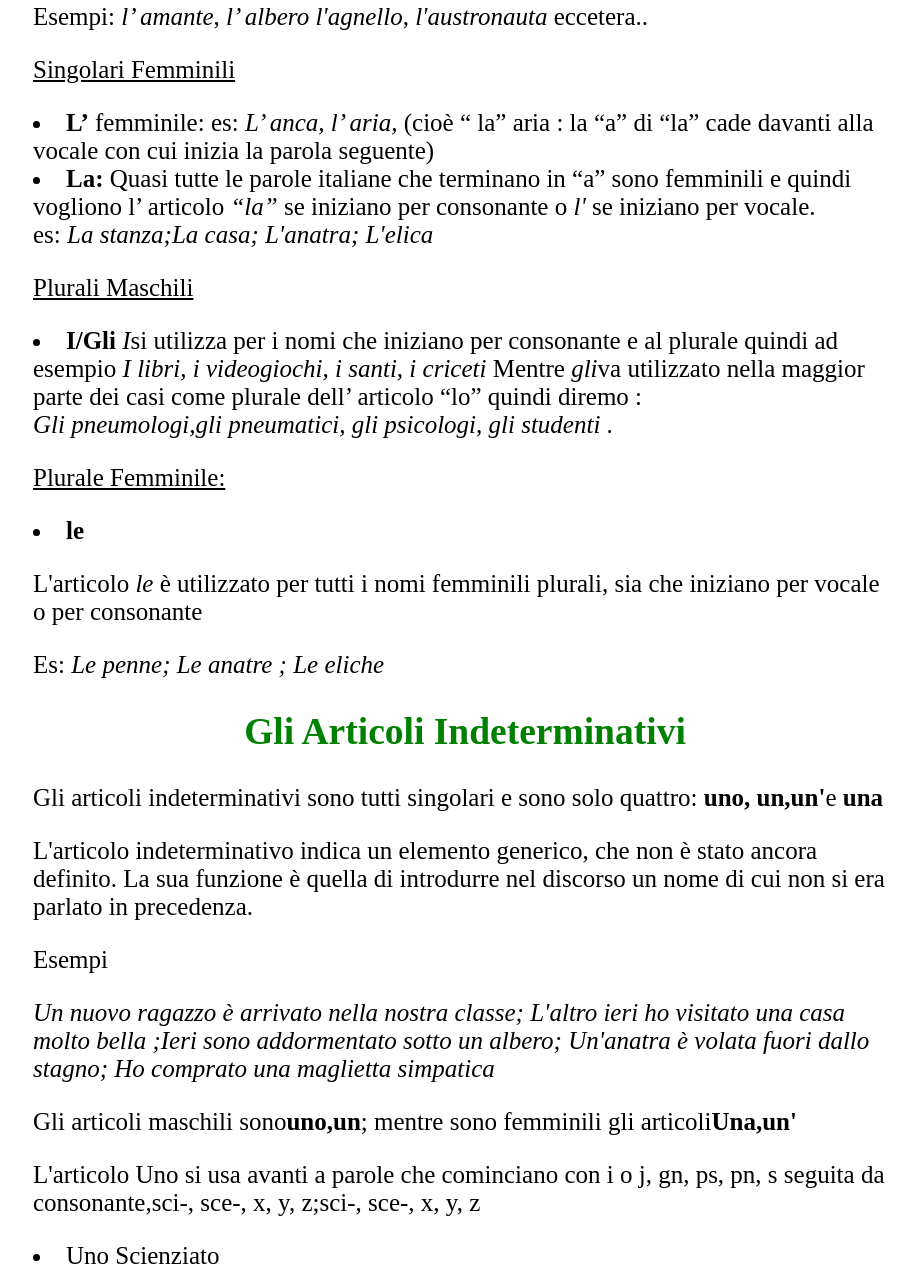
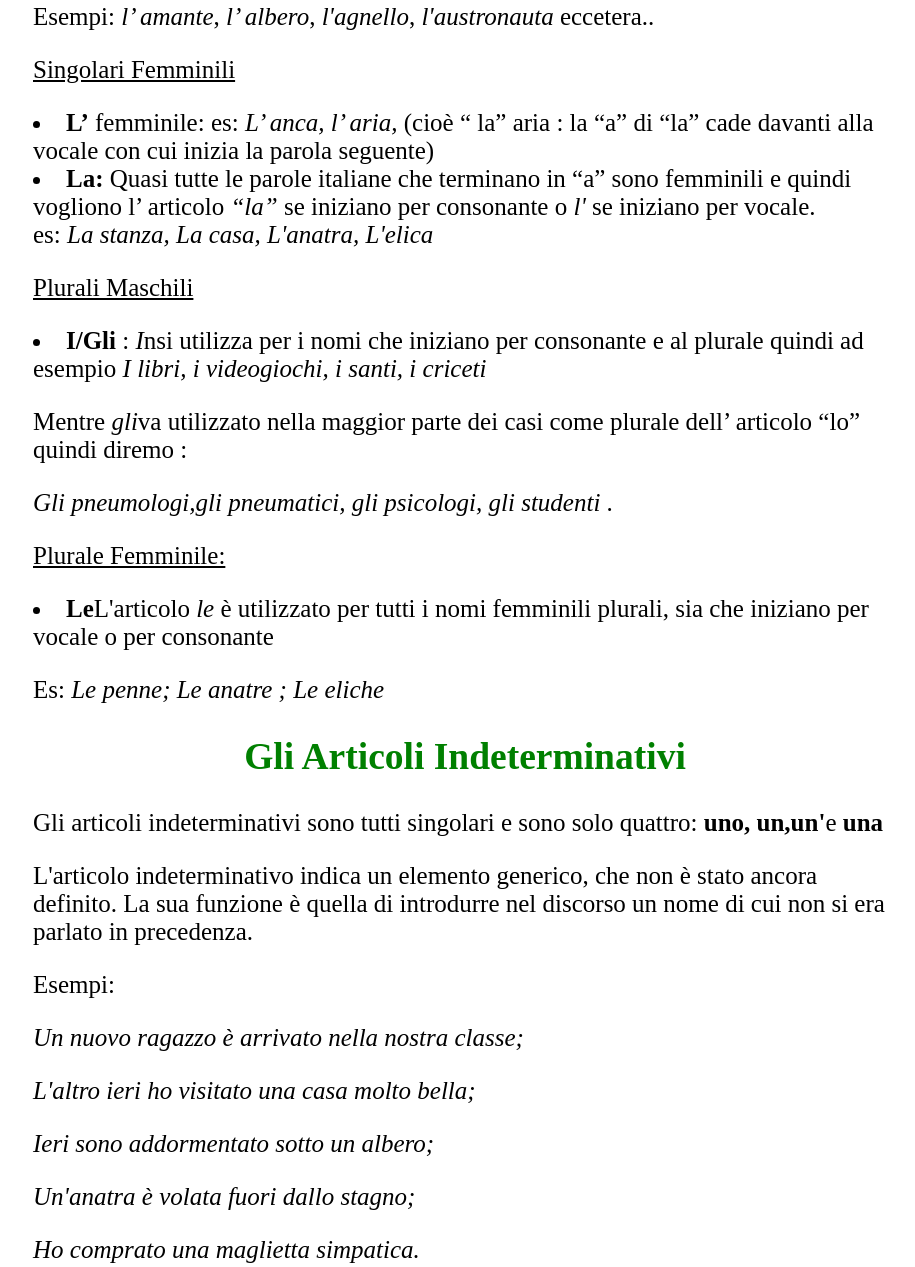
Before and after one commit to brunobon67/Accento-Italiano-, a plain HTML site: page articoli.html in a window 1280 px wide. Shown: the part 1205-2472 px from the top of the page, without its empty margins (275-1190 px from the left). Drawn offline with Linux system fonts and the light colour scheme.

Commit message:
Update articoli.html

```diff
--- a/articoli.html
+++ b/articoli.html
@@ -348,17 +348,16 @@ L’ articolo <strong>Il</strong> va davanti alle parole che iniziano per conson
     <li>"z":  <i>lo zaino </i></li>
     <li>"s" + consonante, es: <i> lo studente</i>  </li></p>
 <p> L’ articolo<strong> L’</strong>, invece, viene utilizzato prima di tutte le parole che iniziano  per vocale, sia maschili che femminili</p>
-<p> Esempi:  <i>l’ amante</i>, <i>l’ albero</i> <i> l'agnello</i>, <i> l'austronauta</i> eccetera.. </p>
+<p> Esempi:  <i>l’ amante</i>, <i>l’ albero</i>, <i> l'agnello</i>, <i> l'austronauta</i> eccetera.. </p>
 <p><u>Singolari Femminili</u></p>
  <li> <strong>L’</strong> femminile:  es: <i>L’ anca, l’ aria,</i>  (cioè “ la” aria : la “a” di “la” cade davanti alla vocale con cui inizia la parola seguente)</li>
-<li><Strong>La: </strong> Quasi tutte le parole italiane che terminano in “a” sono femminili e quindi vogliono l’ articolo <i>“la”</i> se iniziano per consonante o <i>l'</i> se iniziano per vocale.</li> es: <i> La stanza;La casa; L'anatra; L'elica</i></p>
+<li><Strong>La: </strong> Quasi tutte le parole italiane che terminano in “a” sono femminili e quindi vogliono l’ articolo <i>“la”</i> se iniziano per consonante o <i>l'</i> se iniziano per vocale.</li> es: <i> La stanza, La casa, L'anatra, L'elica</i></p>
 <p><u>Plurali Maschili </u> </p>
-  <li> <strong>I/Gli</strong> <i>I</i>si utilizza per i nomi che iniziano per consonante e al plurale quindi ad esempio <i>I libri, i videogiochi, i santi, i criceti</i>
- Mentre <i>gli</i>va utilizzato nella maggior parte dei casi come plurale dell’ articolo “lo” quindi diremo :<br>
+  <li> <strong>I/Gli</strong> : <i>I</i>nsi utilizza per i nomi che iniziano per consonante e al plurale quindi ad esempio <i>I libri, i videogiochi, i santi, i criceti</i>
+<p> Mentre <i>gli</i>va utilizzato nella maggior parte dei casi come plurale dell’ articolo “lo” quindi diremo :</p>
 <i>Gli pneumologi,gli pneumatici, gli psicologi, gli studenti </i>.</li>
 <p><u> Plurale Femminile: </u> </p>
- <li> <b> le</b>
-   <p>L'articolo <i>le</i> è utilizzato per tutti  i nomi femminili plurali, sia che iniziano per vocale o per consonante </p>
+ <li> <b> Le</b>L'articolo <i>le</i> è utilizzato per tutti  i nomi femminili plurali, sia che iniziano per vocale o per consonante </p>
    Es: <i> Le penne; Le anatre ; Le eliche </i>
    </p></li>
 
@@ -366,13 +365,13 @@ L’ articolo <strong>Il</strong> va davanti alle parole che iniziano per conson
 color : green"> Gli Articoli Indeterminativi </h2>
 <p> <p>Gli articoli indeterminativi sono tutti singolari e sono solo quattro: <strong>uno, un,un'</strong>e <strong>una</strong> </p>
  <p>L'articolo indeterminativo indica un elemento generico, che non è stato ancora definito. La sua funzione è quella di introdurre nel discorso un nome di cui non si era parlato in precedenza.</p>
-<p>Esempi</p>
-<i>Un nuovo ragazzo è arrivato nella nostra classe; L'altro ieri ho visitato una casa molto bella ;Ieri sono addormentato sotto un albero; Un'anatra è volata fuori dallo stagno; Ho comprato una maglietta simpatica</i>
+<p>Esempi:</p>
+<p><i>Un nuovo ragazzo è arrivato nella nostra classe;</p> <p>L'altro ieri ho visitato una casa molto bella;</p><p>Ieri sono addormentato sotto un albero;</p><p> Un'anatra è volata fuori dallo stagno;</p> <p>Ho comprato una maglietta simpatica.</i><p>
 </p>
 
 
 
-<p>Gli articoli maschili sono<strong>uno,un</strong>; mentre sono femminili gli articoli<strong>Una,un'</strong>
+<p>Gli articoli maschili sono<strong> uno,un</strong>; mentre sono femminili gli articoli<strong> Una,un'</strong>
  <p>L'articolo Uno si usa avanti a parole che cominciano con i o j, gn, ps, pn, s seguita da consonante,sci-, sce-, x, y, z;sci-, sce-, x, y, z</p>
 
 <li>Uno Scienziato</li>
@@ -387,10 +386,12 @@ color : green"> Gli Articoli Indeterminativi </h2>
 
 <li>uno psicoterapeuta </li>
 <li>Uno Strano oggetto</li>
-<p>La forma  <strong>UN</strong> si usa in tutti gli altri casi
+<p>La forma  <strong>un</strong> si usa in tutti gli altri casi
 <li>un amico </li>
 <li>Un dado</li>
 <li>Un erede</li>
+
+<p>Non si apostrofa mai l'articolo maschile un, poiché trattasi di una forma tronca, e non della forma elisa dell'articolo maschile uno e quindi avremo "un albero" e "non un'albero", un atrio e non un'atrio, e così via.</p>
 </div>
 </div>
 </body>
```
